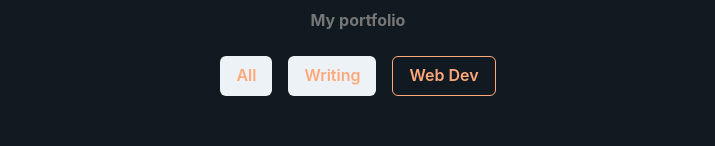
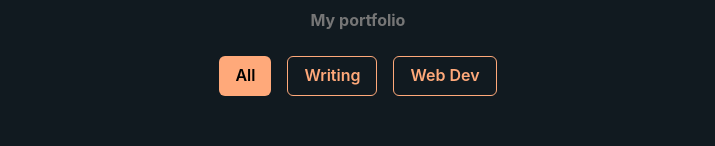
Before and after one commit to surajondev/portfolio-surajondev, a Next.js app: page / in a window 1280 px wide. Shown: the part 1640-1786 px from the top of the page, without its empty margins (282-997 px from the left). Built offline with nearby package versions, Linux system fonts and the light colour scheme.

Commit message:
initial commit

```diff
--- a/components/Intro.js
+++ b/components/Intro.js
@@ -7,7 +7,7 @@ const Intro = () => {
         <div className="introContainer">
             <div className="introText">
                 <p>Hello I am</p>
-                <Heading>Suraj Vishwakarma</Heading>
+                <Heading>Suraj<span style={{color:"#d53f8c"}}> Vishwakarma</span></Heading>
                 <p style={{color:"#ffa97a"}}>Web Developer and Technical Writer</p>
             </div>
             <Stack direction='row' spacing={4} align='center' style={{margin:"1.5em 0"}}>
@@ -18,7 +18,7 @@ const Intro = () => {
                     About
                 </Button>
             </Stack>
-            <Box className="profile" w='275px' h='275px' bgGradient='linear(#FFA97A, rgba(248,242,244,0.5))'>
+            <Box className="profile" w='275px' h='275px' bgGradient='linear(#FFA97A , rgba(248,242,244,0.5))'>
                 <Image alt="Suraj Vishwakarma Image" src={profile}/>
             </Box>
         </div>
--- a/components/Work.js
+++ b/components/Work.js
@@ -1,35 +1,66 @@
-import { useState, useEffect } from "react"
+import { useState } from "react"
 import { Heading, Button, Stack } from "@chakra-ui/react"
 import WorkContainer from "./containers/WorkContainer"
 import data from '../data/workData.js'
 
 const Work = () => {
-    const [active, setActive] = useState("all")
+    const [active, setActive] = useState("All")
+    const [all, setAll] = useState(true)
+    const [writing, setWriting] = useState(false)
+    const [webdev, setWebdev] = useState(false)
 
     let writingData = data.filter((data)=> data.tag==="Writing")
     let webData = data.filter((data)=> data.tag==="Web Dev")
 
-    let activeButton = {color:"black", borderColor:'#ffa97a', backgroundColor:"#ffa97a", variant:'solid', size:"md"}
-    let disableButton = {color:"#ffa97a", borderColor:'#ffa97a',  variant:'outline', size:"md"}
+    const activeButton = (name, isActive) => {
+        if(isActive){
+            return(
+                <Button onClick={() => setActive(name)} color="black" borderColor='#ffa97a' backgroundColor="#ffa97a" variant='solid' size="md" _focus={{boxBorder:"none"}} _hover={{ bg: '#cc8762' }} >
+                    {name}
+                </Button>
+            )
+        }
+        else{
+            return(
+                <Button
+                onClick={() => {
+                    setActive(name);
+                    if(name==="Writing"){
+                        setWriting(true)
+                        setAll(false)
+                        setWebdev(false)
+                    }
+                    else if(name==="Web Dev"){
+                        setWriting(false)
+                        setAll(false)
+                        setWebdev(true)
+                    }
+                    else{
+                        setWriting(false)
+                        setAll(true)
+                        setWebdev(false)
+                    }
+                }}
+                color="#ffa97a" borderColor='#ffa97a'
+                variant='outline' size="md" _focus={{boxBorder:"none"}}  _hover={{ borderColor:"#cc8762", color:"#cc8762" }}>
+                    {name}
+                </Button>
+            )
+        }
+    }
 
     return(
         <div className="aboutContainer">
             <Heading style={{color:"#ffa97a"}}>Recent Work</Heading>
             <p style={{color:"#767676", fontWeight:"bold"}}>My portfolio</p>
             <Stack direction='row' spacing={4} align='center' style={{margin:"1.5em 0"}}>
-                <Button onClick={() => setActive("all")}  isDisabled={true} _disabled={disableButton}  _active={activeButton}  _hover={{ bg: '#cc8762' }}>
-                    All
-                </Button>
-                <Button onClick={() => setActive("writing")} isActive={true} _active={disableButton} _hover={{ borderColor:"#cc8762", color:"#cc8762" }}>
-                    Writing
-                </Button>
-                <Button onClick={() => setActive("webdev")} color="#ffa97a" borderColor='#ffa97a'  variant='outline' size="md" _hover={{ borderColor:"#cc8762", color:"#cc8762" }}>
-                    Web Dev
-                </Button>
+                {activeButton("All", all)}
+                {activeButton("Writing", writing)}
+                {activeButton("Web Dev", webdev)}
             </Stack>
-            {active ==="all" && <WorkContainer data={data}/>}
-            {active ==="writing" && <WorkContainer data={writingData}/>}
-            {active ==="webdev" && <WorkContainer data={webData}/>}
+            {active ==="All" && <WorkContainer data={data}/>}
+            {active ==="Writing" && <WorkContainer data={writingData}/>}
+            {active ==="Web Dev" && <WorkContainer data={webData}/>}
         </div>
     )
 }
--- a/components/cards/AboutCard.js
+++ b/components/cards/AboutCard.js
@@ -5,7 +5,7 @@ import { IconContext } from "react-icons/lib"
 const AboutCard = ({title, subTitle, icon}) => {
     return(
         <div className="aboutCardContainer">
-            <IconContext.Provider value={{ color: "#ffa97a", size:"24px"}}>
+            <IconContext.Provider value={{ color: "#D53F8C", size:"24px"}}>
                 <BiBriefcaseAlt2 />
             </IconContext.Provider>
             <Heading size="xs">{title}</Heading>
--- a/components/containers/WorkContainer.js
+++ b/components/containers/WorkContainer.js
@@ -1,10 +1,16 @@
 import WorkCard from "../cards/WorkCard"
+import { motion } from "framer-motion"
 
 const WorkContainer = ({data}) => {
     return(
-        <div className="detailContainer" style={{justifyContent:"space-evenly", flexWrap: "wrap", margin:"0px"}}s>
+        <motion.div
+            animate={{ x: [-100, 0], opacity:[0,1] }}
+            transition={{ ease:"easeInOut", duration: 0.5 }}
+            className="detailContainer"
+            style={{justifyContent:"space-evenly", flexWrap: "wrap", margin:"0px"}}
+        >
             {data.map((data) => <WorkCard key={data.name} title={data.name} img={data.img} link={data.link} tag={data.tag} href={data.href}/>)}
-        </div>
+        </motion.div>
     )
 }
 
--- a/package.json
+++ b/package.json
@@ -12,6 +12,7 @@
     "@chakra-ui/react": "^1.8.6",
     "@emotion/react": "^11.8.1",
     "@emotion/styled": "^11.8.1",
+    "animejs": "^3.2.1",
     "framer-motion": "^6.2.8",
     "next": "12.1.0",
     "react": "17.0.2",
```
Also changed, not shown: 1 other file (tests, documents, lock files or other folders).
